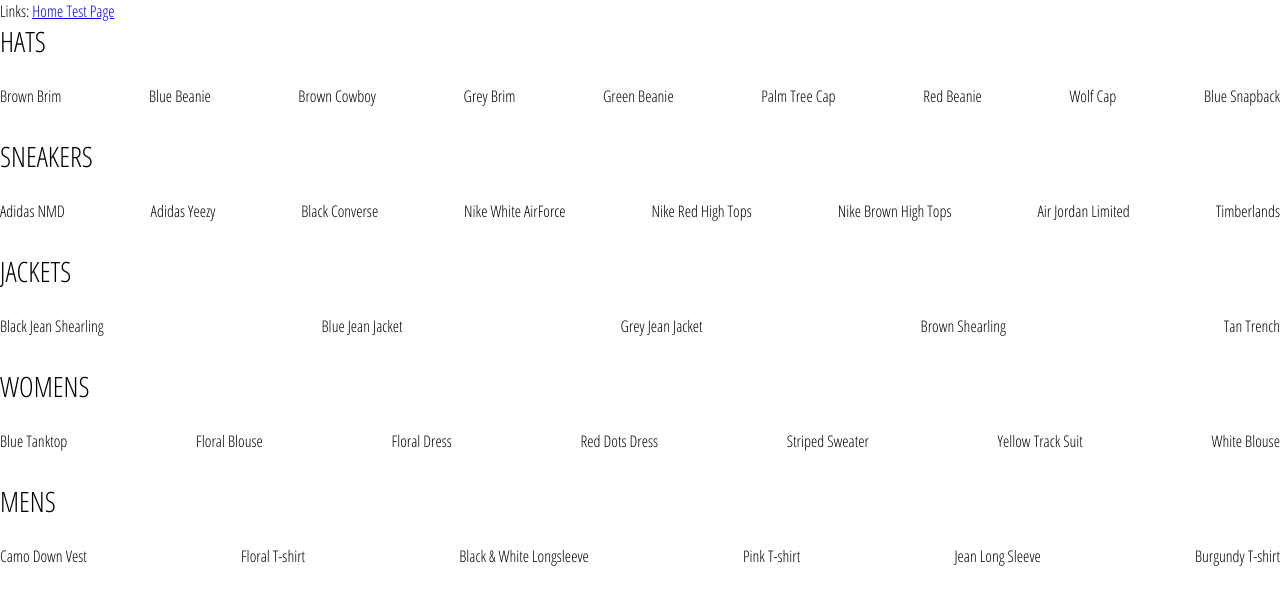
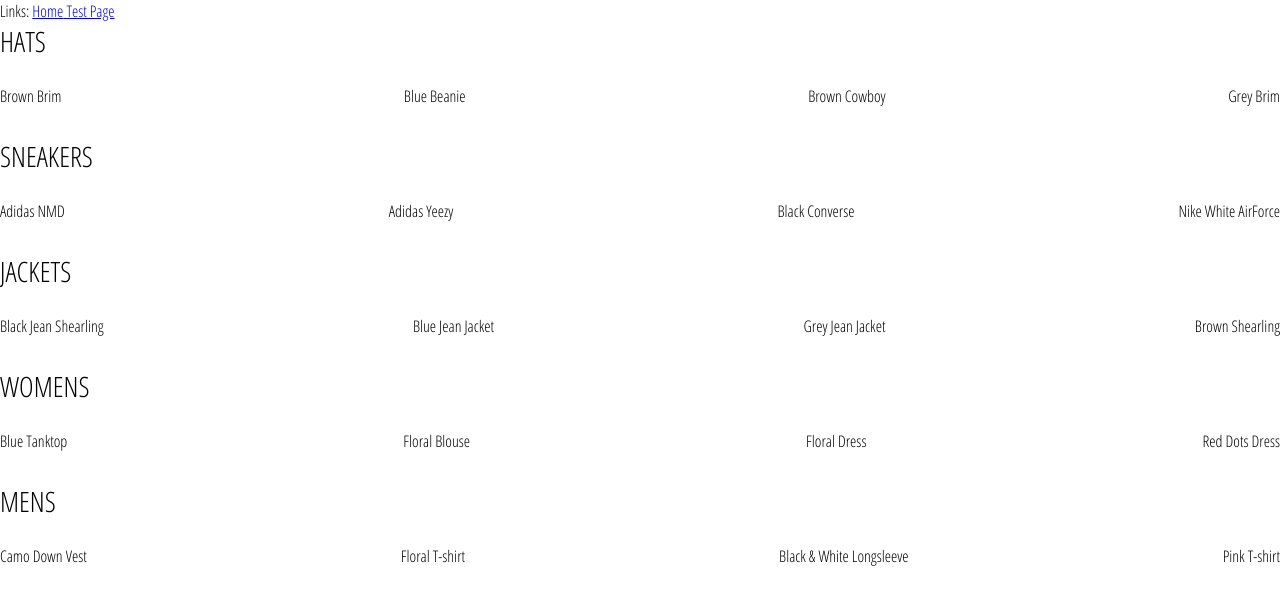
Before and after one commit to tholscoa/react-ecommerce, a React (Create React App) app: page /shop in a window 1280 px wide. Shown: the top 604 px of the page. Built offline with nearby package versions, Linux system fonts and the light colour scheme.

Commit message:
added filter function to limit ti 4 items

```diff
--- a/src/components/collection-preview/collection-preview.component.jsx
+++ b/src/components/collection-preview/collection-preview.component.jsx
@@ -2,16 +2,16 @@
 
 import './collection-preview.styles.scss';
 
-const CollectionPreview = ({title, items}) => (
- <div class='collection-preview'>
-   <div class='title'>{title.toUpperCase()}</div>
+const CollectionPreview = ({ title, items }) => (
+  <div class='collection-preview'>
+    <div class='title'>{title.toUpperCase()}</div>
     <div class='preview'>
       {
-        items.map(item =>
+        items.filter((item, idx) => idx < 4).map(item =>
           <div key={item.id}>{item.name}</div>)
       }
     </div>
- </div>
+  </div>
 );
 
 export default CollectionPreview;
```
Also changed, not shown: 1 other file (tests, documents, lock files or other folders).
